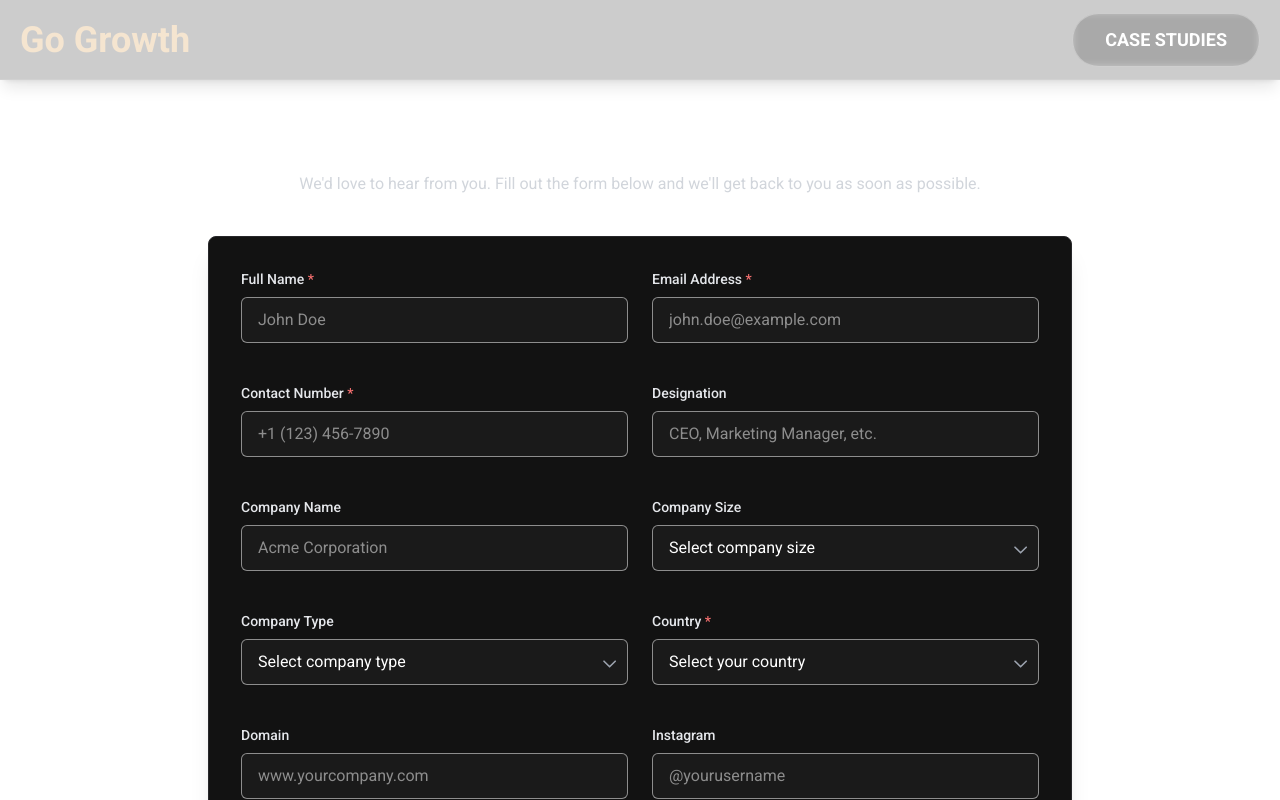
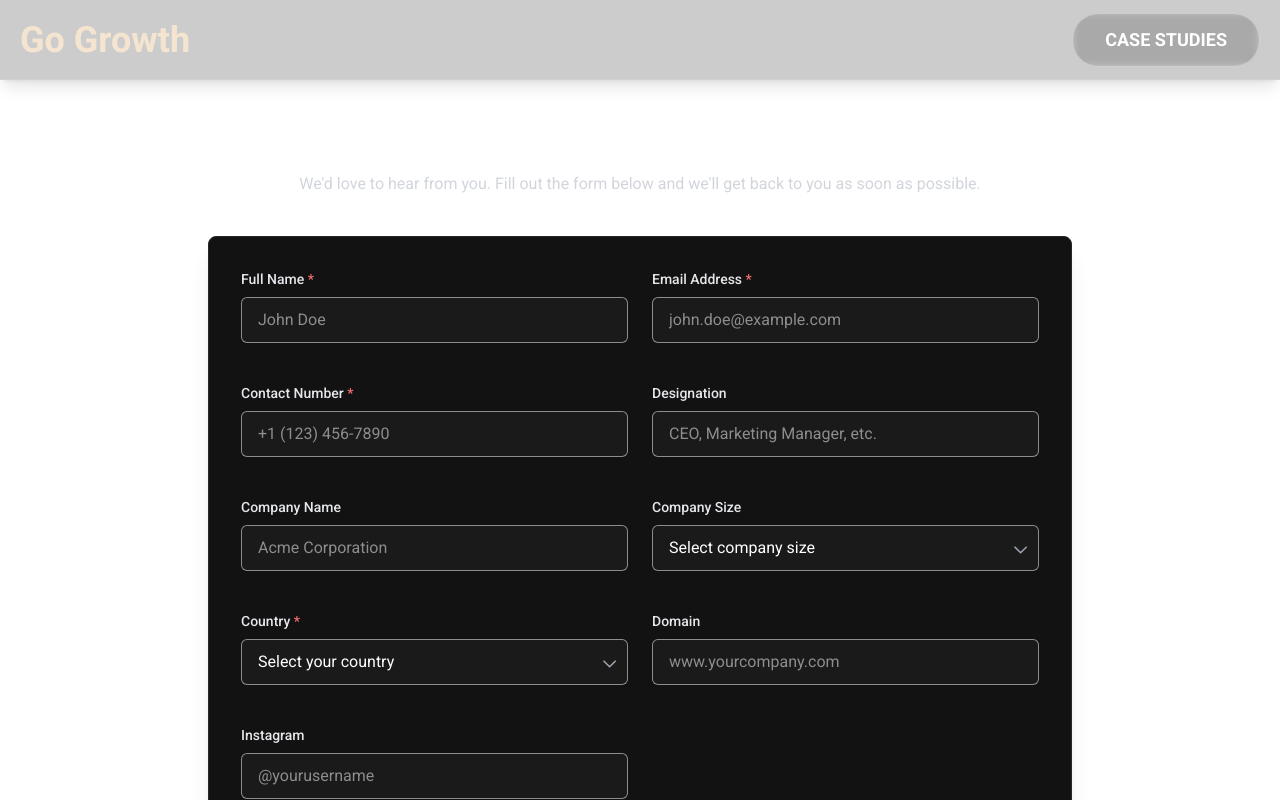
Before and after one commit to go-growth/go-growth, a Next.js app: page /contact in a window 1280 px wide. Shown: the top 800 px of the page. Built offline with nearby package versions, Linux system fonts and the light colour scheme.

Commit message:
Update ContactForm.tsx

```diff
--- a/src/components/ContactForm.tsx
+++ b/src/components/ContactForm.tsx
@@ -11,7 +11,6 @@ export default function ContactPage() {
 	contactNumber: "",
 	companyName: "",
 	companySize: "",
-	companyType: "",
 	country: "",
 	domain: "",
 	instagram: "",
@@ -44,8 +43,6 @@ export default function ContactPage() {
 		? "companyName"
 		: name === "company_size"
 		? "companySize"
-		: name === "company_type"
-		? "companyType"
 		: name === "domain"
 		? "domain"
 		: name === "instagram"
@@ -71,7 +68,6 @@ export default function ContactPage() {
 	contactNumber: string;
 	companyName: string;
 	companySize: string;
-	companyType: string;
 	country: string;
 	domain: string;
 	instagram: string;
@@ -135,7 +131,7 @@ export default function ContactPage() {
 	contactNumber: "",
 	companyName: "",
 	companySize: "",
-	companyType: "",
+
 	country: "",
 	domain: "",
 	instagram: "",
@@ -372,52 +368,7 @@ export default function ContactPage() {
 							</div>
 						</div>
 
-						{/* Company Type - Optional */}
-						<div className="mb-4">
-							<label
-								className="block text-gray-200 text-sm font-medium mb-2"
-								htmlFor="companyType"
-							>
-								Company Type
-							</label>
-							<div className="relative">
-								<select
-									id="companyType"
-									name="company_type"
-									value={formData.companyType}
-									onChange={handleChange}
-									className="shadow-sm appearance-none border border-white/50 rounded-md w-full py-3 px-4 text-white leading-tight focus:outline-none focus:ring-2 focus:ring-white/50 focus:border-transparent bg-[#1a1a1a] transition duration-200 placeholder:text-white/50"
-								>
-									<option value="" className="bg-[#1a1a1a]">
-										Select company type
-									</option>
-									{companyTypeOptions.map((option) => (
-										<option
-											key={option}
-											value={option}
-											className="bg-[#1a1a1a]"
-										>
-											{option}
-										</option>
-									))}
-								</select>
-								<div className="pointer-events-none absolute inset-y-0 right-0 flex items-center px-3 text-gray-400">
-									<svg
-										className="h-4 w-4"
-										fill="none"
-										viewBox="0 0 20 20"
-										stroke="currentColor"
-									>
-										<path
-											strokeLinecap="round"
-											strokeLinejoin="round"
-											strokeWidth="2"
-											d="M19 9l-7 7-7-7"
-										/>
-									</svg>
-								</div>
-							</div>
-						</div>
+
 
 						{/* Country - Required */}
 						<div className="mb-4">
```
